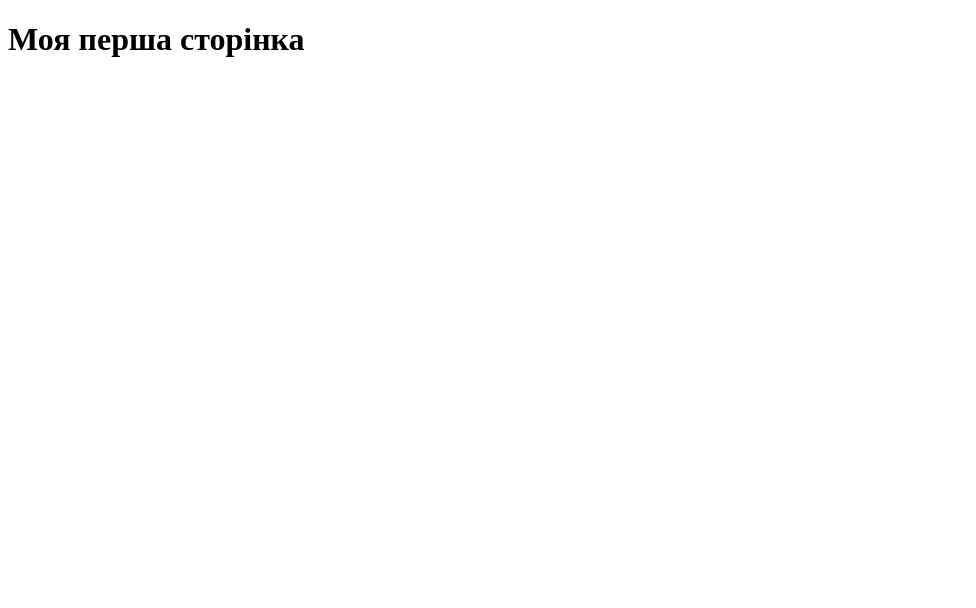
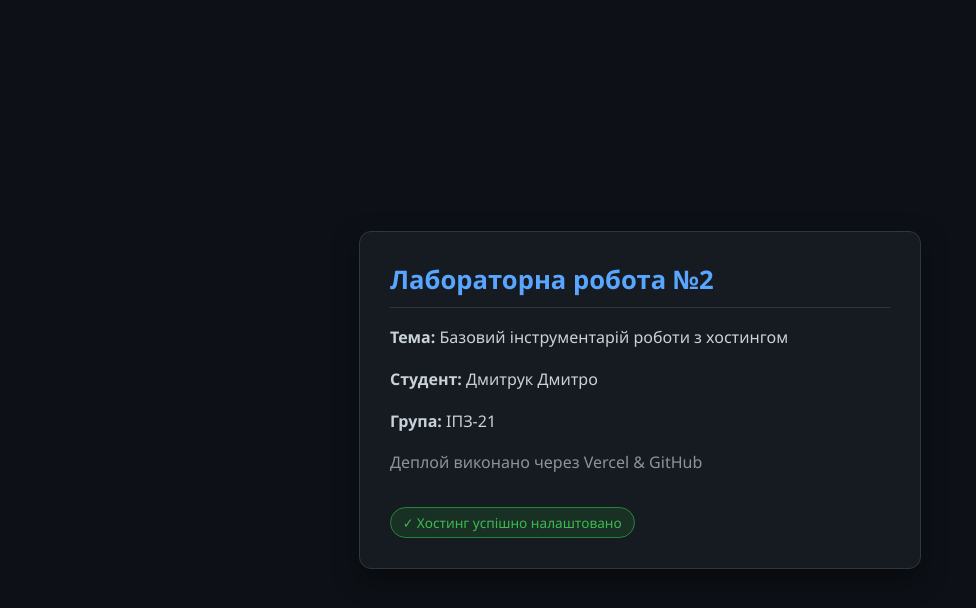
Before and after one commit to codeaicodrr-design/LAB2-test-site, a plain HTML site: page index.html in a window 1280 px wide. Shown: the whole page, without its empty margins (0-976 px from the left). Drawn offline with Linux system fonts and the light colour scheme.

Commit message:
Update index.html

```diff
--- a/index.html
+++ b/index.html
@@ -1,10 +1,65 @@
-<!doctype html>
-<html>
+<!DOCTYPE html>
+<html lang="uk">
 <head>
-<meta charset="utf-8">
-<title>Дмитрук Дмитро</title>
+    <meta charset="UTF-8">
+    <meta name="viewport" content="width=device-width, initial-scale=1.0">
+    <title>Лабораторна робота №2 | Дмитрук Дмитро</title>
+    <style>
+        body {
+            font-family: 'Segoe UI', Tahoma, Geneva, Verdana, sans-serif;
+            background-color: #0d1117;
+            color: #c9d1d9;
+            display: flex;
+            justify-content: center;
+            align-items: center;
+            min-height: 100vh;
+            margin: 0;
+        }
+        .card {
+            background-color: #161b22;
+            border: 1px solid #30363d;
+            border-radius: 12px;
+            padding: 30px;
+            max-width: 500px;
+            width: 90%;
+            box-shadow: 0 10px 25px rgba(0, 0, 0, 0.5);
+        }
+        h1 {
+            color: #58a6ff;
+            font-size: 1.6rem;
+            margin-top: 0;
+            border-bottom: 1px solid #30363d;
+            padding-bottom: 10px;
+        }
+        .info {
+            margin: 15px 0;
+            line-height: 1.6;
+        }
+        .info span {
+            color: #8b949e;
+        }
+        .status {
+            display: inline-block;
+            background-color: rgba(35, 134, 54, 0.2);
+            color: #3fb950;
+            border: 1px solid #238636;
+            padding: 5px 12px;
+            border-radius: 20px;
+            font-size: 0.85rem;
+            margin-top: 15px;
+        }
+    </style>
 </head>
 <body>
-<h1>Моя перша сторінка</h1>
+    <div class="card">
+        <h1>Лабораторна робота №2</h1>
+        <div class="info">
+            <p><strong>Тема:</strong> Базовий інструментарій роботи з хостингом</p>
+            <p><strong>Студент:</strong> Дмитрук Дмитро</p>
+            <p><strong>Група:</strong> ІПЗ-21</p>
+            <p><span>Деплой виконано через Vercel & GitHub</span></p>
+        </div>
+        <div class="status">✓ Хостинг успішно налаштовано</div>
+    </div>
 </body>
 </html>
```
